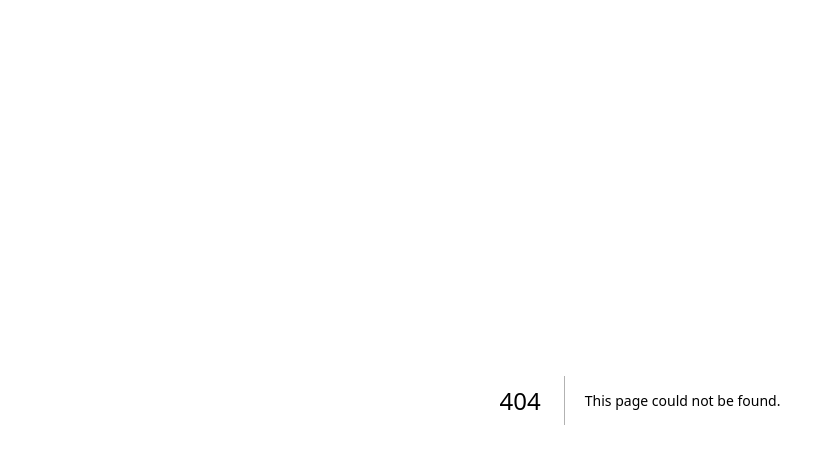
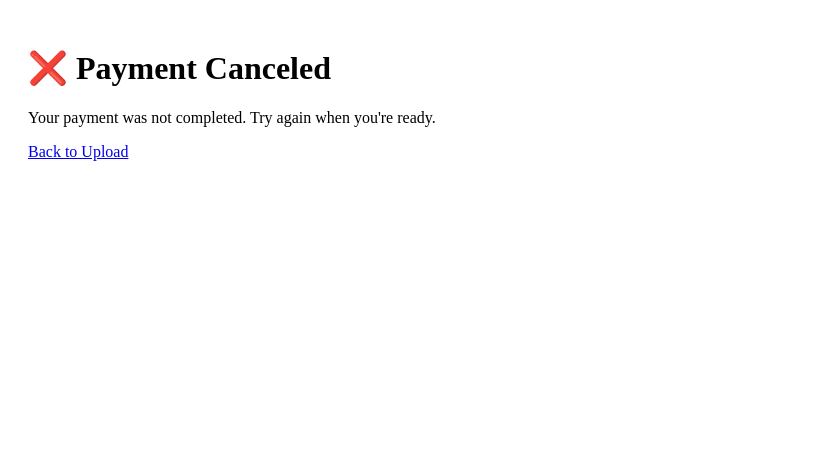
Before and after one commit to NeriGF/led-ad-dashboard, a Next.js app: page /cancel in a window 1280 px wide. Before the commit this address had no page. Shown: the top 464 px of the page, without its empty margins (0-815 px from the left). Built offline with nearby package versions, Linux system fonts and the light colour scheme.

Commit message:
Create cancel.tsx

```diff
--- /dev/null
+++ b/src/pages/cancel.tsx
@@ -0,0 +1,10 @@
+// src/pages/cancel.tsx
+export default function CancelPage() {
+  return (
+    <div style={{ padding: 20 }}>
+      <h1>❌ Payment Canceled</h1>
+      <p>Your payment was not completed. Try again when you're ready.</p>
+      <a href="/upload">Back to Upload</a>
+    </div>
+  );
+}
```
